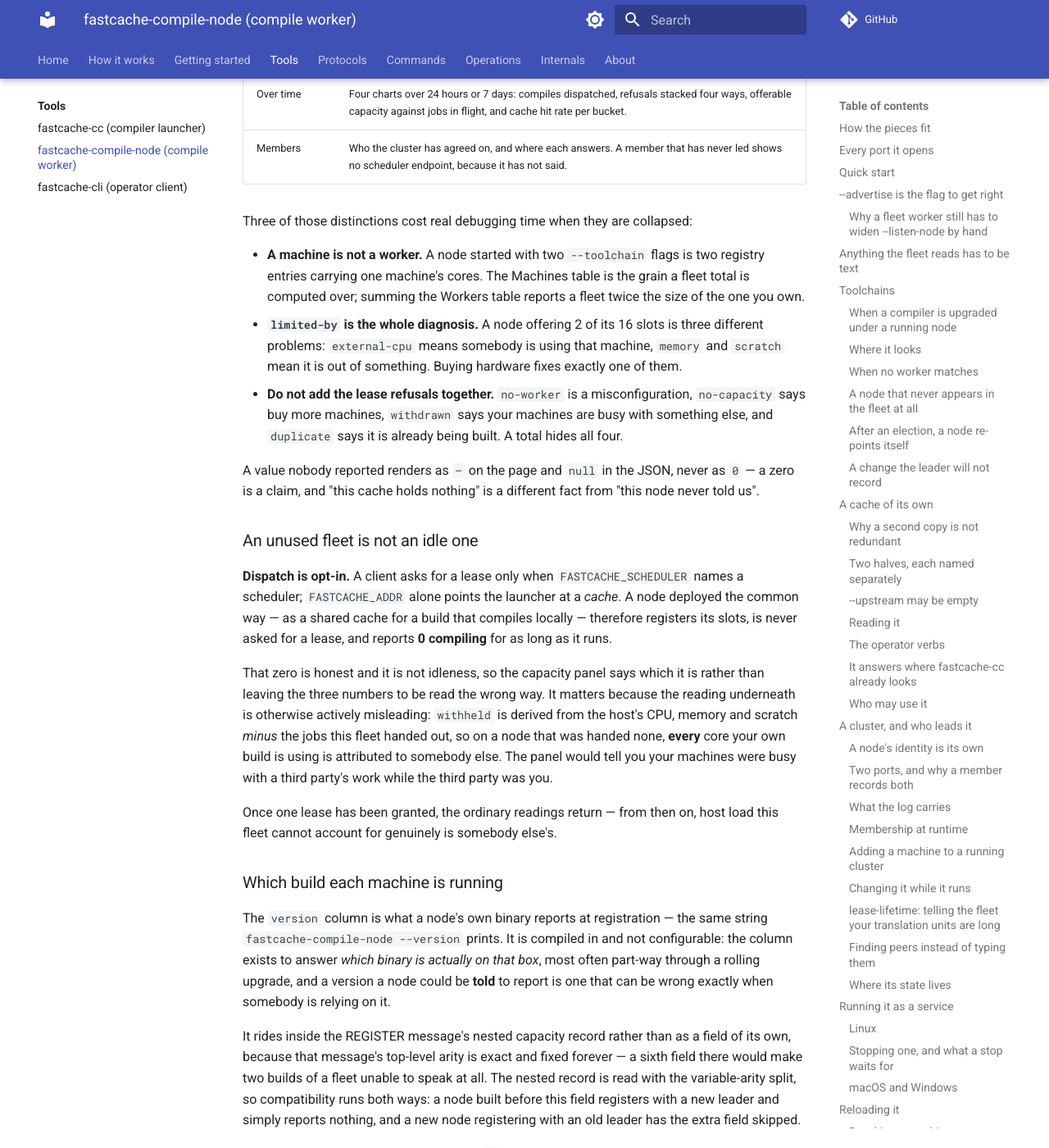
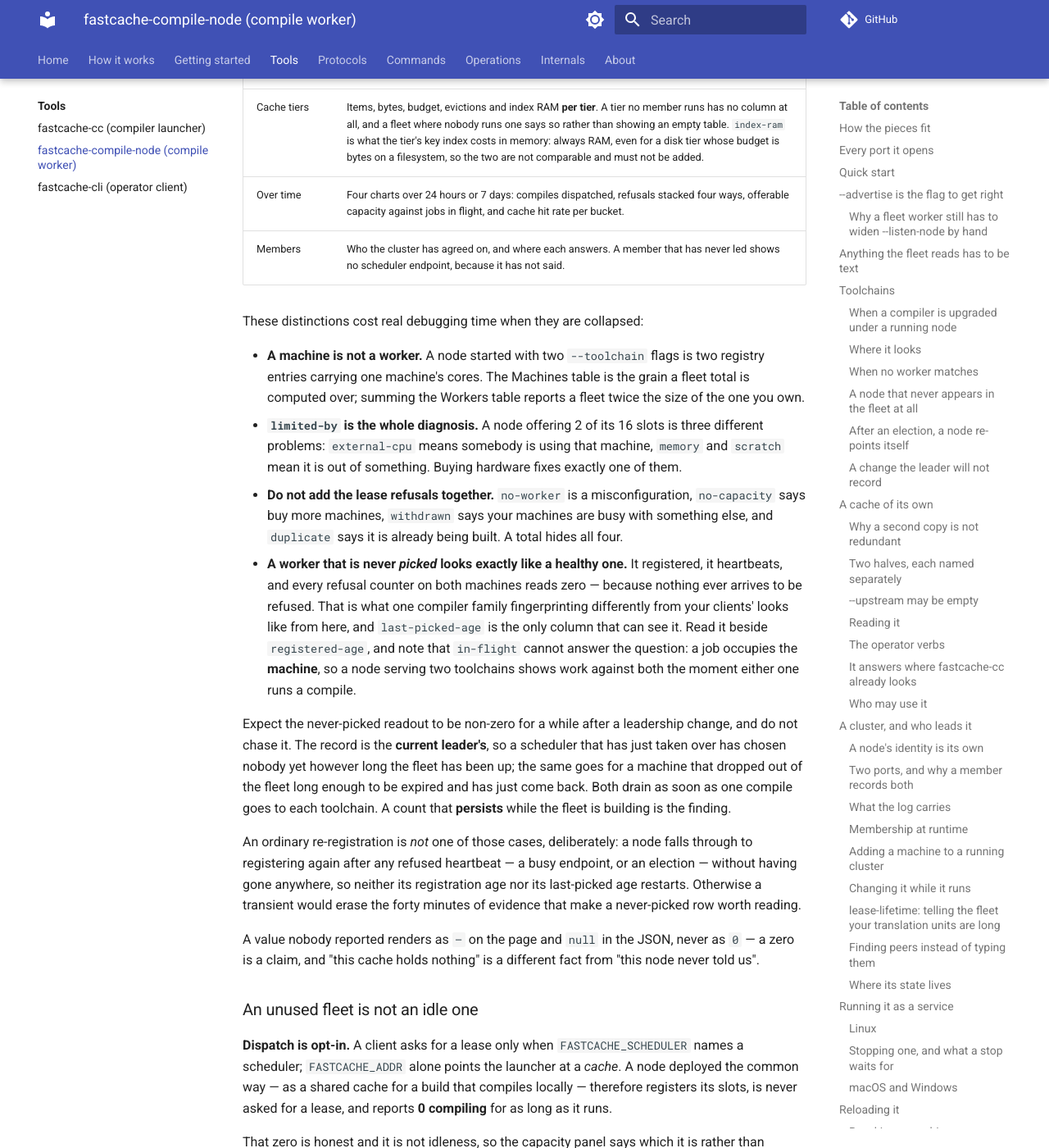
Before and after one commit to LASTRADA-Software/fastcached, an MkDocs documentation site: the page built from docs/tools/fastcache-compile-node.md, in a window 1280 px wide and 1400 px high, scrolled down 55601 px. Shown: the whole window at 82% size. Built offline with MkDocs 1.6.1 and Material for MkDocs 9.7.7, drawn with Linux system fonts in a browser that asks for light colours; comment, search, counter and statistics services are not loaded; some of the changed text lies outside the part shown.

Commit message:
docs(node): the fleet page says which toolchains are never reached
The fleet-page section enumerated the readouts and the Workers columns, so both
enumerations went wrong the moment #1297 added to them -- and an enumeration
missing a member is wrong in a way a reader acts on. Names the two new columns,
the new readout, and the caveat an operator will otherwise chase: a non-zero
never-picked count right after a leadership change or a rolling restart is
expected and drains on its own, because the record is the current leader's and
is kept per registration.

The stated totals go rather than being corrected. "Six figures across the top"
and "Three of those distinctions" were hand-maintained numbers sitting beside
hand-maintained lists, which is how the first came to say six while a seventh
was being added; both rows enumerate immediately afterwards, so the count
carries nothing the list does not and a corrected number only schedules the next
drift. The Workers row keeps its enumeration, because there the members are the
information.

Signed-off-by: Christian Parpart <christian@parpart.family>

```diff
--- a/docs/tools/fastcache-compile-node.md
+++ b/docs/tools/fastcache-compile-node.md
@@ -2189,17 +2189,17 @@
 
 | Section | What it answers |
 |---|---|
-| The readouts | Six figures across the top: compiles dispatched over the selected range (with a sparkline), compiling now, cache hit rate, the share of dispatch decisions refused, leases outstanding, and the **oldest** heartbeat in the fleet. The oldest and not the mean — one machine that stopped answering an hour ago is the fact worth surfacing, and an average over a healthy fleet buries it. |
+| The readouts | The figures across the top: compiles dispatched over the selected range (with a sparkline), compiling now, cache hit rate, the share of dispatch decisions refused, leases outstanding, the **oldest** heartbeat in the fleet, and how many toolchains have **never been picked**. The oldest heartbeat and not the mean — one machine that stopped answering an hour ago is the fact worth surfacing, and an average over a healthy fleet buries it. Never picked counts distinct toolchains rather than registry entries, so one compiler served by four machines and reached through any of them counts as reached; a fleet with nothing registered shows `–` rather than `0`, because zero here means *every toolchain is being reached* and an empty fleet cannot claim it. |
 | Fleet capacity | One meter over every registered slot, split three ways: compiling, free, and **withheld** by a ceiling. The third is the one to read first — slots a ceiling withdrew are not this fleet being busy, so buying machines does not return them. A fleet that has never been dispatched to says *that* instead, because the same three numbers mean something else there — see below. |
 | Machines | One row **per machine**, not per toolchain: the software version it is running, cores, memory, free scratch, class and reserve, cache hit rate, heartbeat age. |
-| Workers | One row per `(toolchain, endpoint)` registry entry: slots, in flight, available — and *which* limit withdrew the difference. The `compiler` column says what the toolchain **is** (`cl 19.44.35207`); the `toolchain` fingerprint beside it is what actually decides a match, and a row shows `–` when the node did not say, which a pinned `--toolchain=<fingerprint>=<compiler>` override never does. |
+| Workers | One row per `(toolchain, endpoint)` registry entry: slots, in flight, available — and *which* limit withdrew the difference. The `compiler` column says what the toolchain **is** (`cl 19.44.35207`); the `toolchain` fingerprint beside it is what actually decides a match, and a row shows `–` when the node did not say, which a pinned `--toolchain=<fingerprint>=<compiler>` override never does. `registered-age` and `last-picked-age` are read together: the second is `–` when the scheduler has never chosen that entry, and that is a finding beside a registration age of forty minutes and says nothing beside one of a second. |
 | Leases outstanding | One row per lease the scheduler has handed out and not yet seen resolved: the object key, the worker it went to, that worker's endpoint, and how long it has been held. **Oldest first, and bounded** — the header says `the 50 oldest of 900` when there are more, so a truncated table is not read as the whole fleet's work. A client hands its lease back when the job ends however it ended, so a row that has been there for minutes is a client that died mid-build, and the endpoint is where its work was going. A row with no endpoint is a lease against a worker that is no longer registered. |
 | Why requests were refused | Granted, and refused split four ways, each with what it tells you to do. |
 | Cache tiers | Items, bytes, budget, evictions and index RAM **per tier**. A tier no member runs has no column at all, and a fleet where nobody runs one says so rather than showing an empty table. `index-ram` is what the tier's key index costs in memory: always RAM, even for a disk tier whose budget is bytes on a filesystem, so the two are not comparable and must not be added. |
 | Over time | Four charts over 24 hours or 7 days: compiles dispatched, refusals stacked four ways, offerable capacity against jobs in flight, and cache hit rate per bucket. |
 | Members | Who the cluster has agreed on, and where each answers. A member that has never led shows no scheduler endpoint, because it has not said. |
 
-Three of those distinctions cost real debugging time when they are collapsed:
+These distinctions cost real debugging time when they are collapsed:
 
 - **A machine is not a worker.** A node started with two `--toolchain` flags is
   two registry entries carrying one machine's cores. The Machines table is the
@@ -2213,6 +2213,28 @@
   `no-capacity` says buy more machines, `withdrawn` says your machines are busy
   with something else, and `duplicate` says it is already being built. A total
   hides all four.
+- **A worker that is never *picked* looks exactly like a healthy one.** It
+  registered, it heartbeats, and every refusal counter on both machines reads
+  zero — because nothing ever arrives to be refused. That is what one compiler
+  family fingerprinting differently from your clients' looks like from here, and
+  `last-picked-age` is the only column that can see it. Read it beside
+  `registered-age`, and note that `in-flight` cannot answer the question: a job
+  occupies the **machine**, so a node serving two toolchains shows work against
+  both the moment either one runs a compile.
+
+Expect the never-picked readout to be non-zero for a while after a leadership
+change, and do not chase it. The record is the **current leader's**, so a
+scheduler that has just taken over has chosen nobody yet however long the fleet
+has been up; the same goes for a machine that dropped out of the fleet long
+enough to be expired and has just come back. Both drain as soon as one compile
+goes to each toolchain. A count that **persists** while the fleet is building is
+the finding.
+
+An ordinary re-registration is *not* one of those cases, deliberately: a node
+falls through to registering again after any refused heartbeat — a busy endpoint,
+or an election — without having gone anywhere, so neither its registration age nor
+its last-picked age restarts. Otherwise a transient would erase the forty minutes
+of evidence that make a never-picked row worth reading.
 
 A value nobody reported renders as `–` on the page and `null` in the JSON, never
 as `0` — a zero is a claim, and "this cache holds nothing" is a different fact
```
